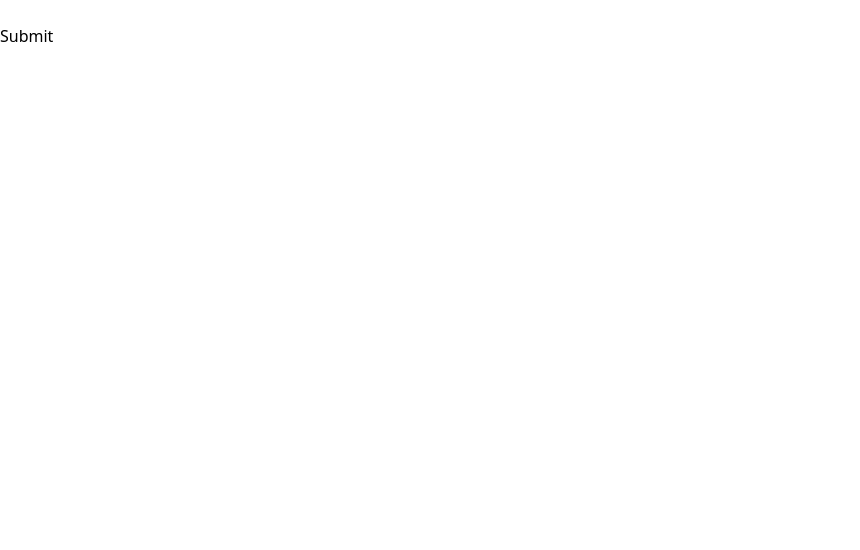
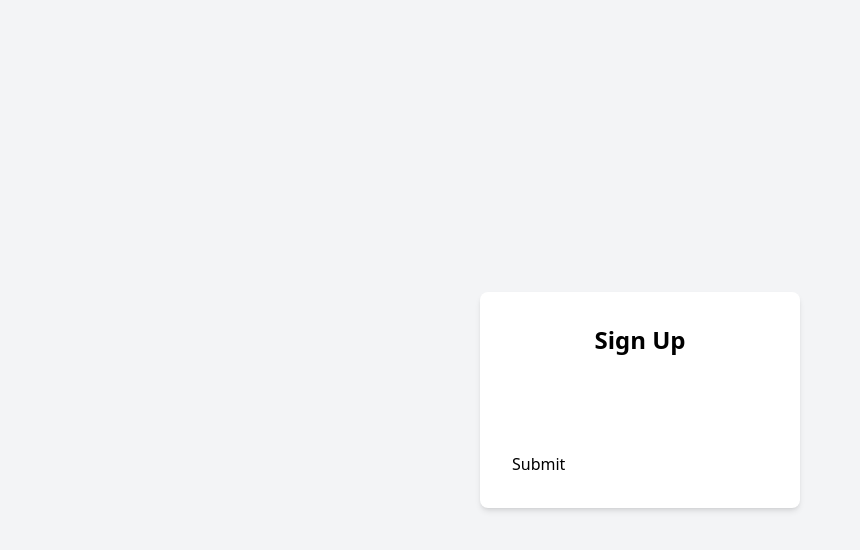
Before and after one commit to PraneethBunny123/All-App, a React (Vite) app: page / in a window 1280 px wide. Shown: the top 550 px of the page, without its empty margins (0-860 px from the left). Built offline with nearby package versions, Linux system fonts and the light colour scheme.

Commit message:
Added few styles and made few changes

```diff
--- a/src/project-apps/Form/SignupForm.jsx
+++ b/src/project-apps/Form/SignupForm.jsx
@@ -10,7 +10,6 @@ export default function SignupForm() {
 
     function handleSubmit(e) {
         e.preventDefault()
-        setErrors({})
         const newErrors = {}
 
         if(name.trim().length < 1) {
@@ -37,8 +36,9 @@ export default function SignupForm() {
 
 
     return (
-        <div>
-            <form onSubmit={handleSubmit}>
+        <div className="flex justify-center items-center min-h-screen bg-gray-100">
+            <form onSubmit={handleSubmit} className="bg-white p-8 rounded-lg shadow-md w-80">
+                <h2 className="text-2xl font-bold mb-6 text-center">Sign Up</h2>
                 <input value={name} type="text" onChange={(e) => setName(e.target.value)}/>
                 <input value={email} type="email" onChange={(e) => setEmail(e.target.value)}/>
                 <input value={password} type="password" onChange={(e) => setPassword(e.target.value)}/>
```
